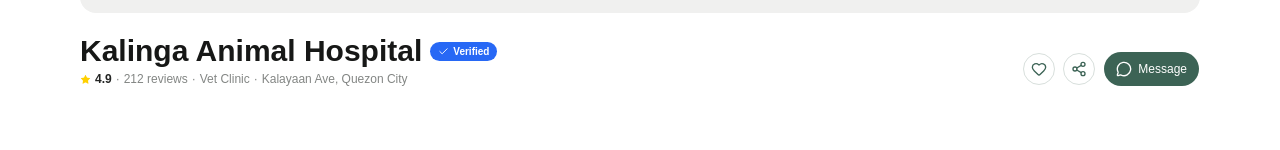
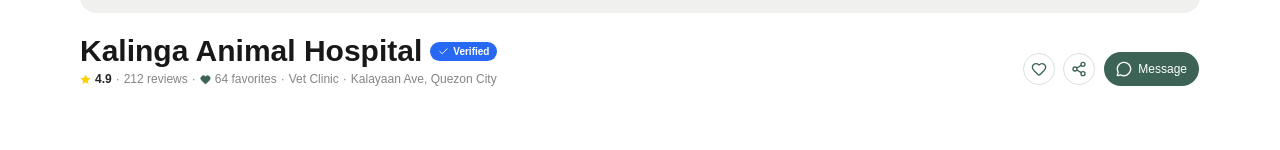
Before and after one commit to GarudaKurt/Aspen, a Next.js app: page /business-profile in a window 1280 px wide. Shown: the part 334-484 px from the top of the page. Built offline with nearby package versions, Linux system fonts and the light colour scheme.

Commit message:
Add Business Profile favorites count

```diff
--- a/src/features/business-profile/components/business-profile.tsx
+++ b/src/features/business-profile/components/business-profile.tsx
@@ -19,6 +19,7 @@ import {
 import { Button } from "@/components/ui/button";
 import { amenityOptions, type BusinessAmenity } from "../amenities";
 import { AmenityIcon } from "./amenity-icon";
+import { useFavoriteBusiness } from "../favorites";
 import {
   getBusinessHoursDisplayRows,
   getBusinessHoursStatus,
@@ -39,6 +40,7 @@ export type TenantProfileData = {
   name: string;
   rating: string;
   reviews: string;
+  favorites?: number;
   category: string;
   address: string;
   description?: string;
@@ -59,6 +61,7 @@ const defaultProvider: TenantProfileData = {
   name: "Kalinga Animal Hospital",
   rating: "4.9",
   reviews: "212 reviews",
+  favorites: 64,
   category: "Vet Clinic",
   address: "Kalayaan Ave, Quezon City",
   verified: true,
@@ -146,7 +149,8 @@ export function BusinessProfile({
   preview = false,
 }: TenantProfileProps) {
   const [activeTab, setActiveTab] = useState("Overview");
-  const [saved, setSaved] = useState(false);
+  const businessKey = provider.slug ?? provider.name;
+  const { isFavorite, toggleFavorite } = useFavoriteBusiness(businessKey);
   const [coverPhoto, setCoverPhoto] = useState<string | null>(provider.coverPhoto ?? null);
   const schedule = provider.businessHours ?? initialBusinessHours;
   const businessStatus = getBusinessHoursStatus(schedule);
@@ -230,6 +234,9 @@ export function BusinessProfile({
                 <span>·</span>
                 <span>{provider.reviews}</span>
                 <span>·</span>
+                <Heart size={11} fill="currentColor" className="text-[#3c6355]" />
+                <span>{(provider.favorites ?? 0) + (isFavorite ? 1 : 0)} favorites</span>
+                <span>·</span>
                 <span>{provider.category}</span>
                 <span>·</span>
                 <span>{provider.address}</span>
@@ -241,12 +248,12 @@ export function BusinessProfile({
                 variant="outline"
                 size="icon"
                 type="button"
-                aria-label={saved ? "Remove from favorites" : "Add to favorites"}
-                aria-pressed={saved}
-                onClick={() => setSaved((current) => !current)}
-                className={`rounded-full border-[#d8dfdc] bg-white text-[#3c6355] hover:bg-[#eef3f0] ${saved ? "bg-[#3c6355] text-white hover:bg-[#3c6355]" : ""}`}
+                aria-label={isFavorite ? "Remove from favorites" : "Add to favorites"}
+                aria-pressed={isFavorite}
+                onClick={toggleFavorite}
+                className={`rounded-full border-[#d8dfdc] bg-white text-[#3c6355] hover:bg-[#eef3f0] ${isFavorite ? "bg-[#3c6355] text-white hover:bg-[#3c6355]" : ""}`}
               >
-                <Heart size={17} fill={saved ? "currentColor" : "none"} />
+                <Heart size={17} fill={isFavorite ? "currentColor" : "none"} />
               </Button>
               <Button
                 variant="outline"
```
